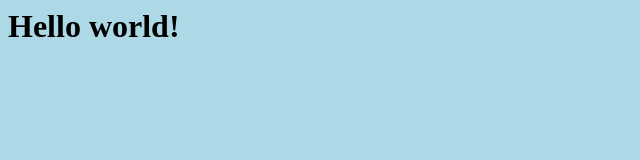
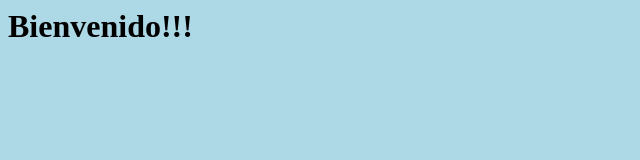
Before and after one commit to NVeronicaL/testing, a plain HTML site: page index.html in a window 1280 px wide. Shown: the whole page, without its empty margins (0-640 px from the left). Drawn offline with Linux system fonts and the light colour scheme.

Commit message:
cambio de titulo

```diff
--- a/index.html
+++ b/index.html
@@ -4,6 +4,6 @@
     <link href="main.css" rel="stylesheet"/>
   </head>
   <body>
-    <h1>Hello world!</h1>
+    <h1>Bienvenido!!!</h1>
   </body>
 </html>
```
